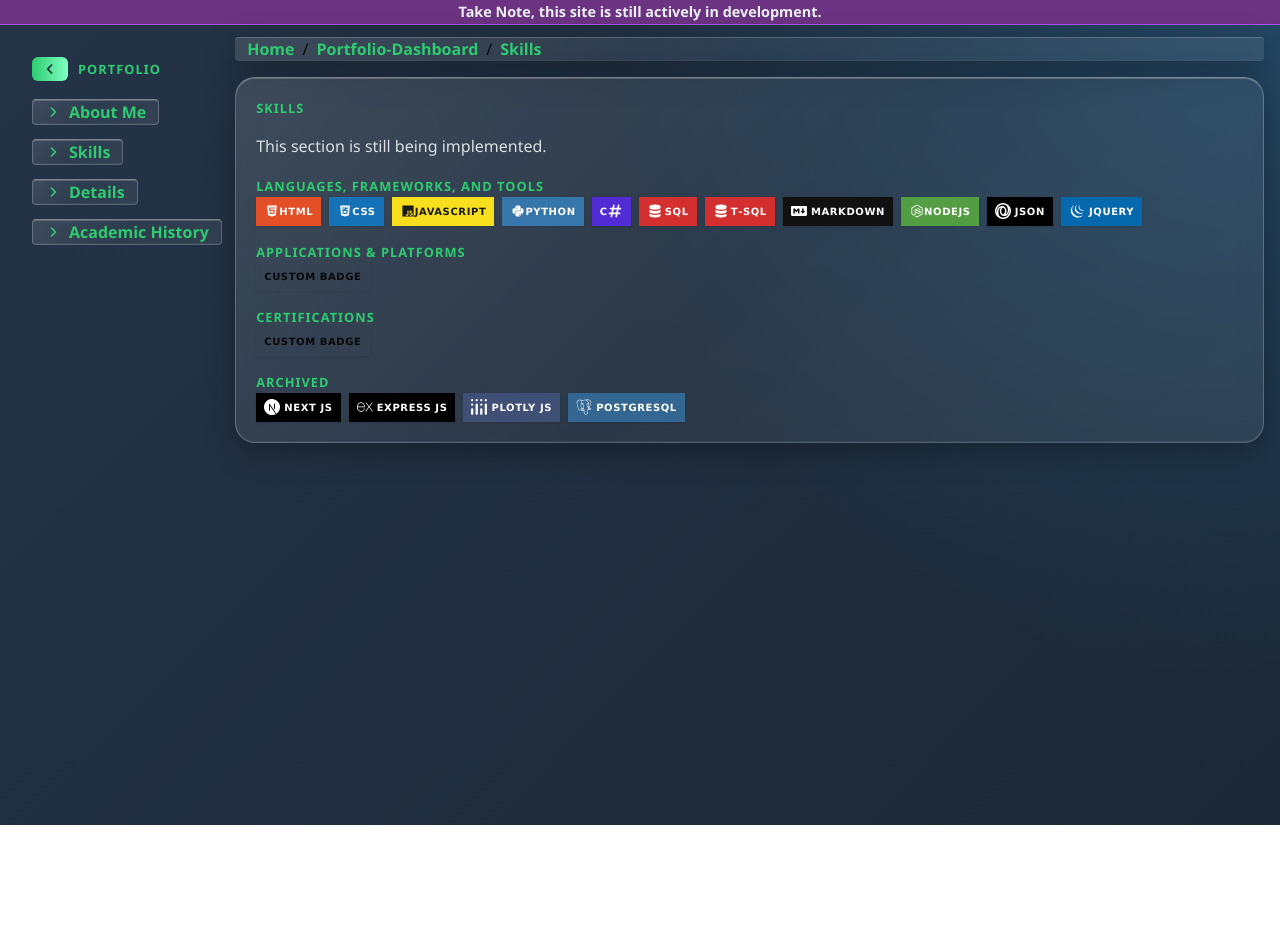
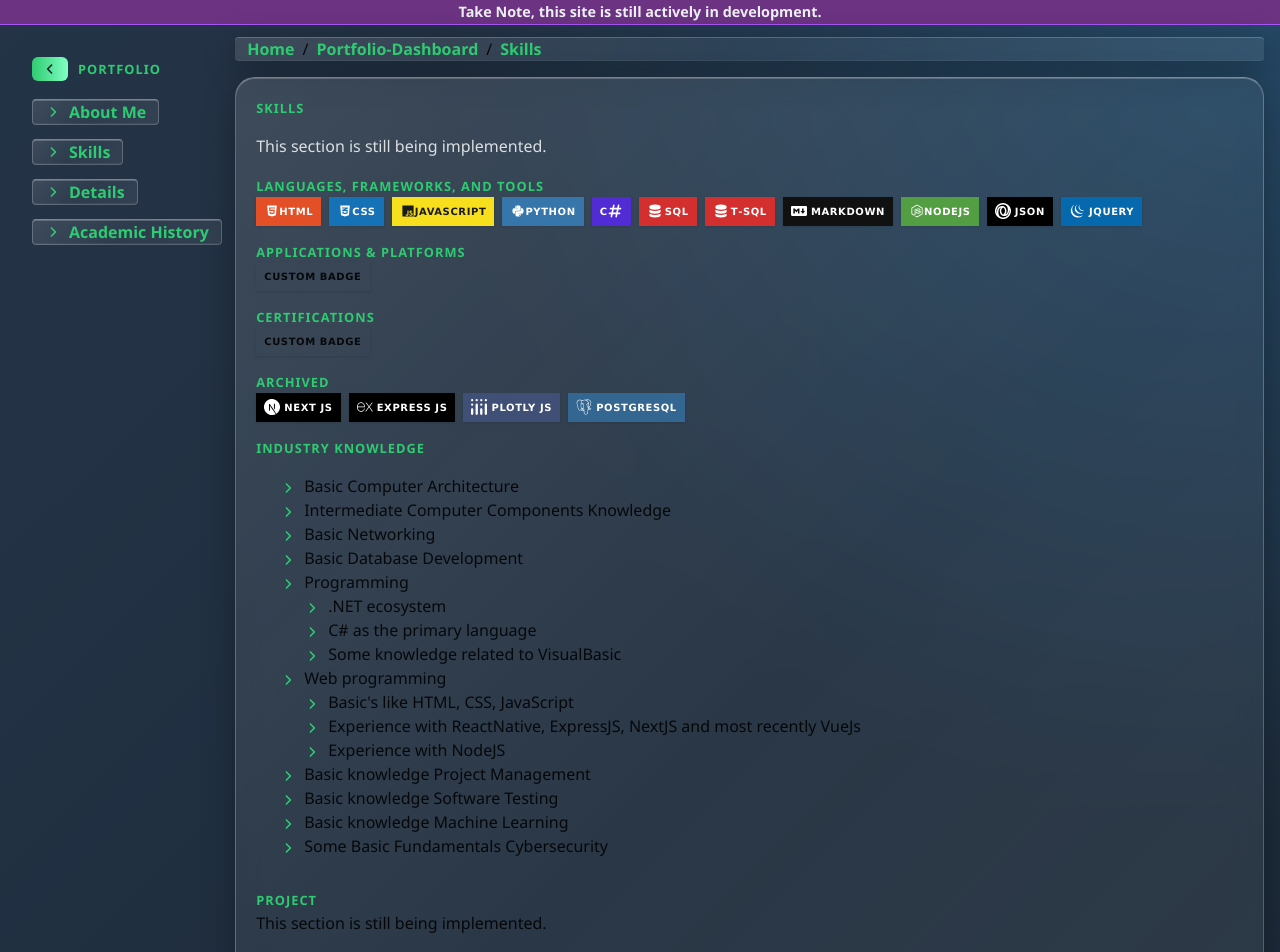
Before and after one commit to Jacquesvnme/VuePortfolioProject, a Vue app: page /Skills in a window 1280 px wide. Shown: the top 952 px of the page. Before the commit the page ends 825 px from the top, so only its background shows below. Built offline with nearby package versions, Linux system fonts and the light colour scheme.

Commit message:
Added more content to skills
Added wakatime, badges and other skill descriptions

```diff
--- /dev/null
+++ b/src/Components/Wakatime/Wakatime.vue
@@ -0,0 +1,6 @@
+<template>
+  <img
+    src="https://github-readme-stats.vercel.app/api/wakatime?username=Jacquesvnme"
+    alt="WakaTime Stats"
+  />
+</template>
--- a/src/Pages/PortfolioSections/Skills.vue
+++ b/src/Pages/PortfolioSections/Skills.vue
@@ -2,11 +2,14 @@
 import ThreeSectionLayout from '../../Layouts/ThreeSectionLayout.vue'
 import TopBar from '../../Components/Bar/TopBar.vue'
 import SmallSpacer from '../../Components/Spacers/SmallSpacer.vue'
+import AngleRight from '../../Components/Svg/Functional/AngleRight.vue'
 
 import FirstBadgeSet from '../../Components/BadgeSets/FirstBadgeSet.vue'
 import SecondBadgeSet from '../../Components/BadgeSets/SecondBadgeSet.vue'
 import ThirdBadgeSet from '../../Components/BadgeSets/ThirdBadgeSet.vue'
 import Archived from '../../Components/BadgeSets/Archived.vue'
+
+import Wakatime from '../../Components/Wakatime/Wakatime.vue'
 
 /*TODO
 Badges to add:
@@ -32,26 +35,74 @@ NumPy, Pandas, Azure, Cloudflare, Notepad++, Matplotlib, YouTube Music, Notion,
     <div class="card">
       <p class="eyebrow">Skills</p>
       <p>This section is still being implemented.</p>
-
       <SmallSpacer />
 
       <p class="eyebrow">Languages, Frameworks, and Tools</p>
       <FirstBadgeSet />
-
       <SmallSpacer />
 
       <p class="eyebrow">Applications & Platforms</p>
       <SecondBadgeSet />
-
       <SmallSpacer />
 
       <p class="eyebrow">Certifications</p>
       <ThirdBadgeSet />
-
       <SmallSpacer />
 
       <p class="eyebrow">Archived</p>
       <Archived />
+      <SmallSpacer />
+
+      <p class="eyebrow">Industry knowledge</p>
+      <ul class="custom-industry-knowlegde-list">
+        <li><AngleRight class="small-svg-styling" />Basic Computer Architecture</li>
+        <li><AngleRight class="small-svg-styling" />Intermediate Computer Components Knowledge</li>
+        <li><AngleRight class="small-svg-styling" />Basic Networking</li>
+        <li><AngleRight class="small-svg-styling" />Basic Database Development</li>
+        <li><AngleRight class="small-svg-styling" />Programming
+          <ul class="custom-industry-knowlegde-sublist-1">
+            <li><AngleRight class="small-svg-styling" />.NET ecosystem</li>
+            <li><AngleRight class="small-svg-styling" />C# as the primary language</li>
+            <li><AngleRight class="small-svg-styling" />Some knowledge related to VisualBasic</li>
+          </ul>
+        </li>
+        <li><AngleRight class="small-svg-styling" />Web programming
+          <ul class="custom-industry-knowlegde-sublist-2">
+            <li><AngleRight class="small-svg-styling" />Basic's like HTML, CSS, JavaScript</li>
+            <li><AngleRight class="small-svg-styling" />Experience with ReactNative, ExpressJS, NextJS and most recently VueJs</li>
+            <li><AngleRight class="small-svg-styling" />Experience with NodeJS</li>
+          </ul>
+        </li>
+        <li><AngleRight class="small-svg-styling" />Basic knowledge Project Management</li>
+        <li><AngleRight class="small-svg-styling" />Basic knowledge Software Testing</li>
+        <li><AngleRight class="small-svg-styling" />Basic knowledge Machine Learning</li>
+        <li><AngleRight class="small-svg-styling" />Some Basic Fundamentals Cybersecurity</li>
+      </ul>
+      <SmallSpacer />
+
+      <p class="eyebrow">Project</p>
+      This section is still being implemented.
+      <SmallSpacer />
+
+      <p class="eyebrow">WakaTime Stats</p>
+      <Wakatime />
     </div>
   </ThreeSectionLayout>
 </template>
+
+<style scoped>
+.custom-industry-knowlegde-list {
+  list-style: none;
+  margin-left: -1rem;
+}
+
+.custom-industry-knowlegde-sublist-1,
+.custom-industry-knowlegde-sublist-2{
+  list-style: none;
+  margin-left: -1rem;
+}
+
+.small-svg-styling {
+  margin-right: 0.5rem;
+}
+</style>
```
